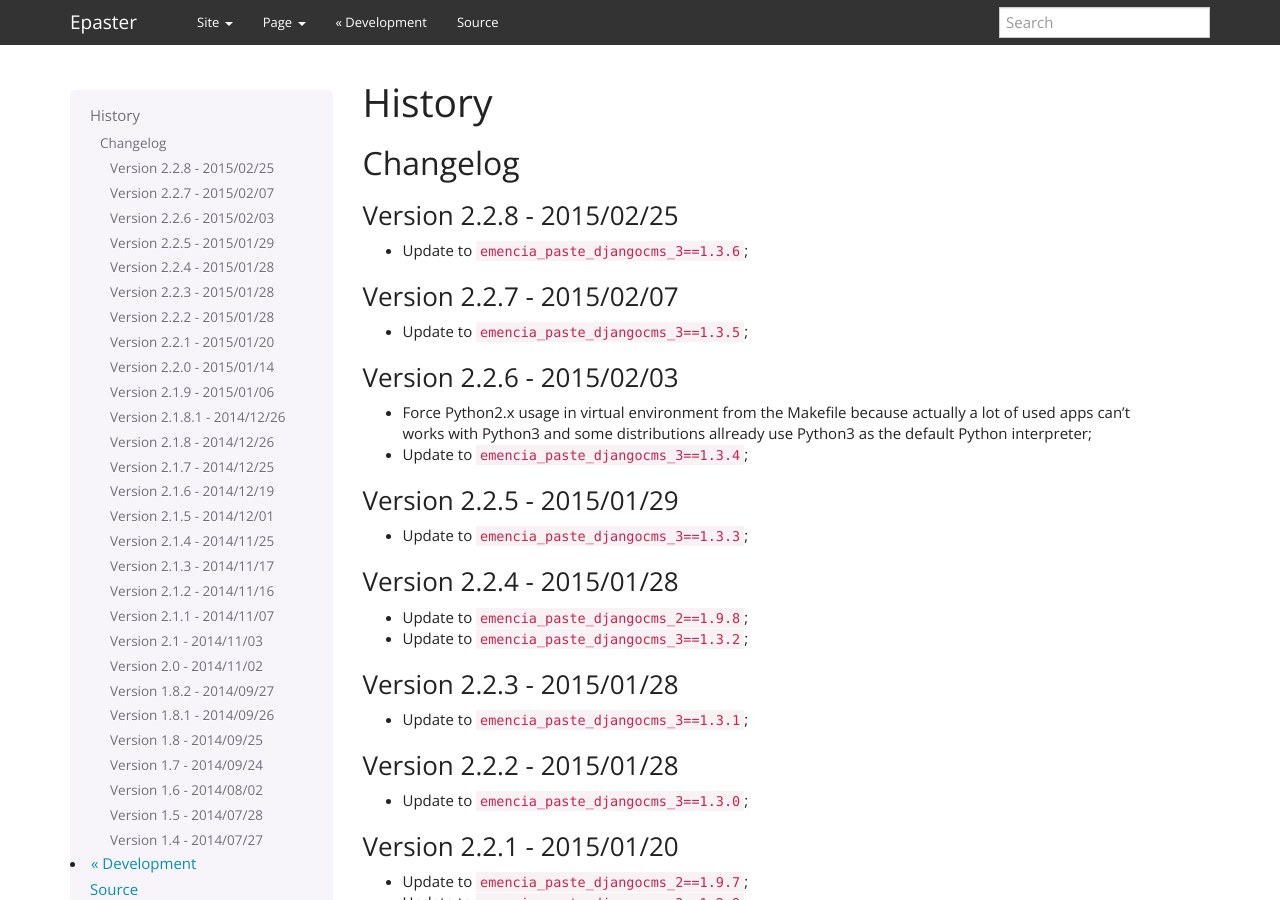
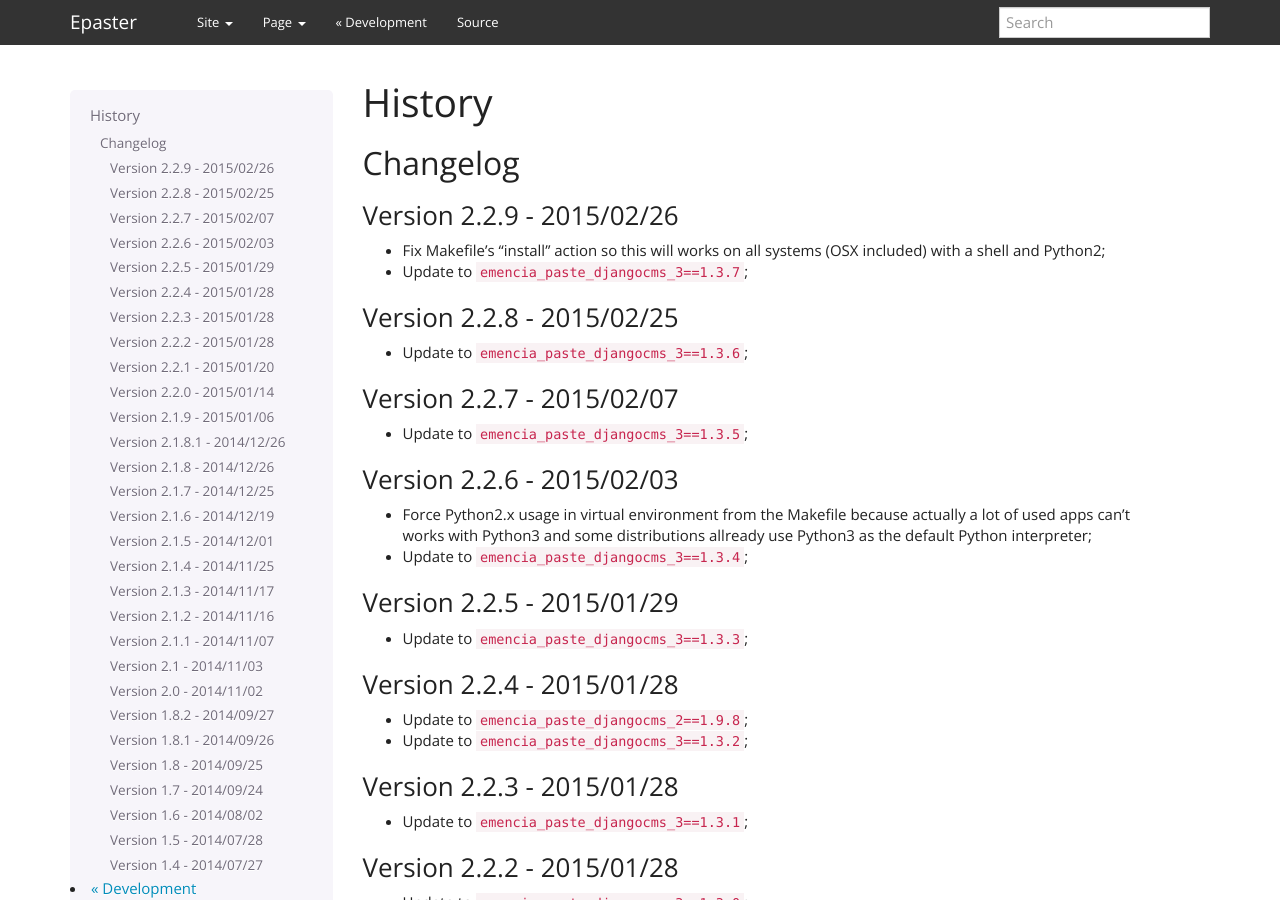
Before and after one commit to emencia/Epaster, a Sphinx documentation site: the page built from docs/history.rst, in a window 1280 px wide and 900 px high. Built offline with Sphinx 7.4.7, drawn with Linux system fonts in a browser that asks for light colours; the version number could not be read and is left out.

Commit message:
* Fix Makefile's 'install' action so this will works on all systems (OSX included) with a shell and Python2; * Update to ``emencia_paste_djangocms_3==1.3.7``; * Bump to 2.2.9;

```diff
--- a/docs/history.rst
+++ b/docs/history.rst
@@ -7,6 +7,12 @@ History
 
 Changelog
 =========
+
+Version 2.2.9 - 2015/02/26
+--------------------------
+
+* Fix Makefile's 'install' action so this will works on all systems (OSX included) with a shell and Python2;
+* Update to ``emencia_paste_djangocms_3==1.3.7``;
 
 Version 2.2.8 - 2015/02/25
 --------------------------
--- a/versions.cfg
+++ b/versions.cfg
@@ -11,7 +11,7 @@ gp.vcsdevelop                 = 2.2.3
 
 # Paste templates
 emencia_paste_djangocms_2     = 1.9.8
-emencia_paste_djangocms_3     = 1.3.6
+emencia_paste_djangocms_3     = 1.3.7
 
 # Used to build the local documentation
 Sphinx                        = 1.2.3
```
Also changed, not shown: 1 other file.
